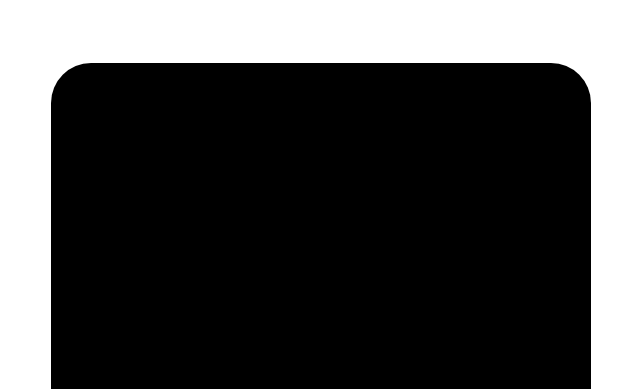
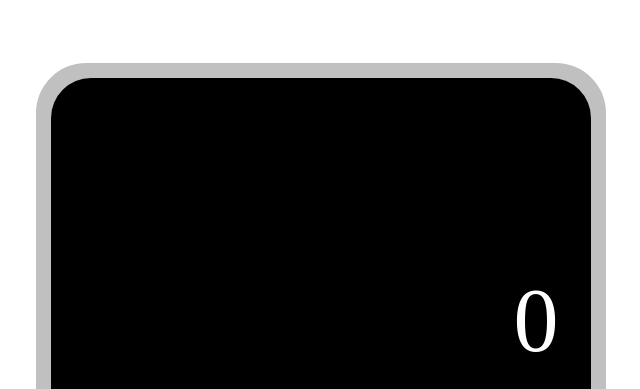
Before and after one commit to Elendel19/calculator, a plain HTML site: page index.html in a window 1280 px wide. Shown: the top 389 px of the page, without its empty margins (319-959 px from the left). Drawn offline with Linux system fonts and the light colour scheme.

Commit message:
Add sivler border around calculator

```diff
--- a/style.css
+++ b/style.css
@@ -6,6 +6,12 @@
 }
 
 .wrapper {
+    background-color: silver;
+    padding: 15px;
+    border-radius: 50px;
+}
+
+.screen {
     background-color: black;
     display: flex;
     flex-direction: column;
@@ -21,7 +27,7 @@
     display: flex;
     align-items: flex-end;
     justify-content: end;
-    font-size: 96px;
+    font-size: 90px;
     color: white;
     width: 100%;
     height: 400px;
```
